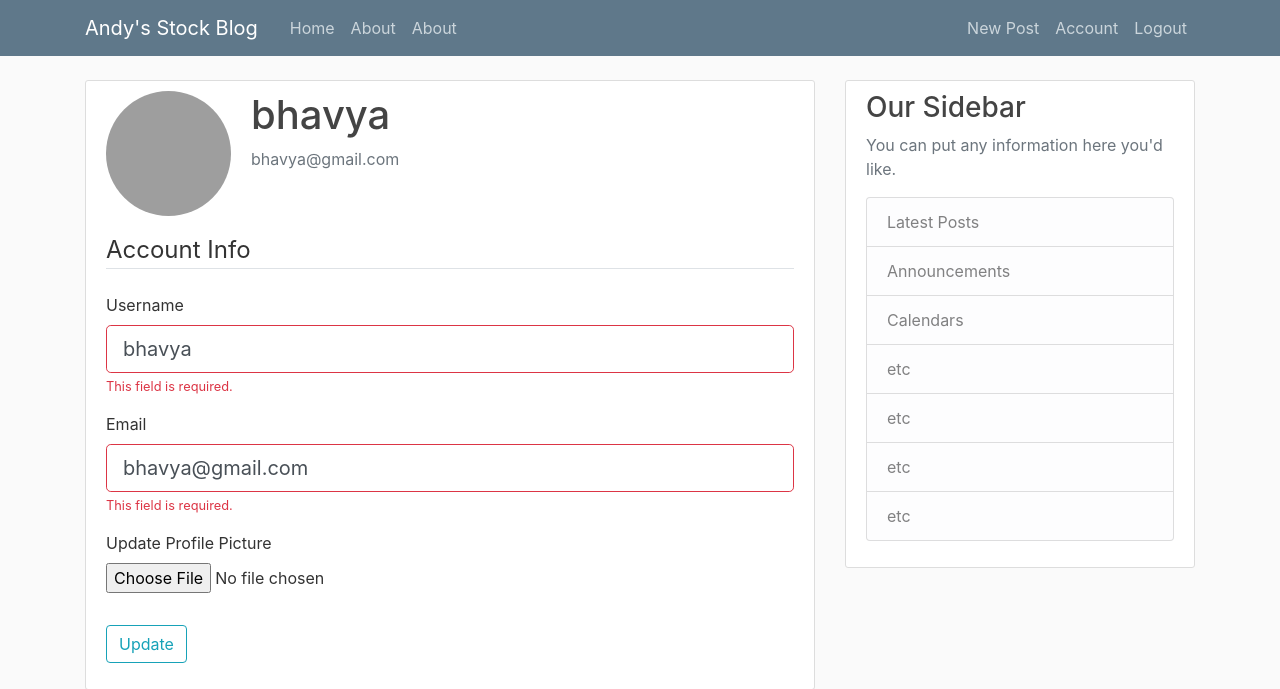
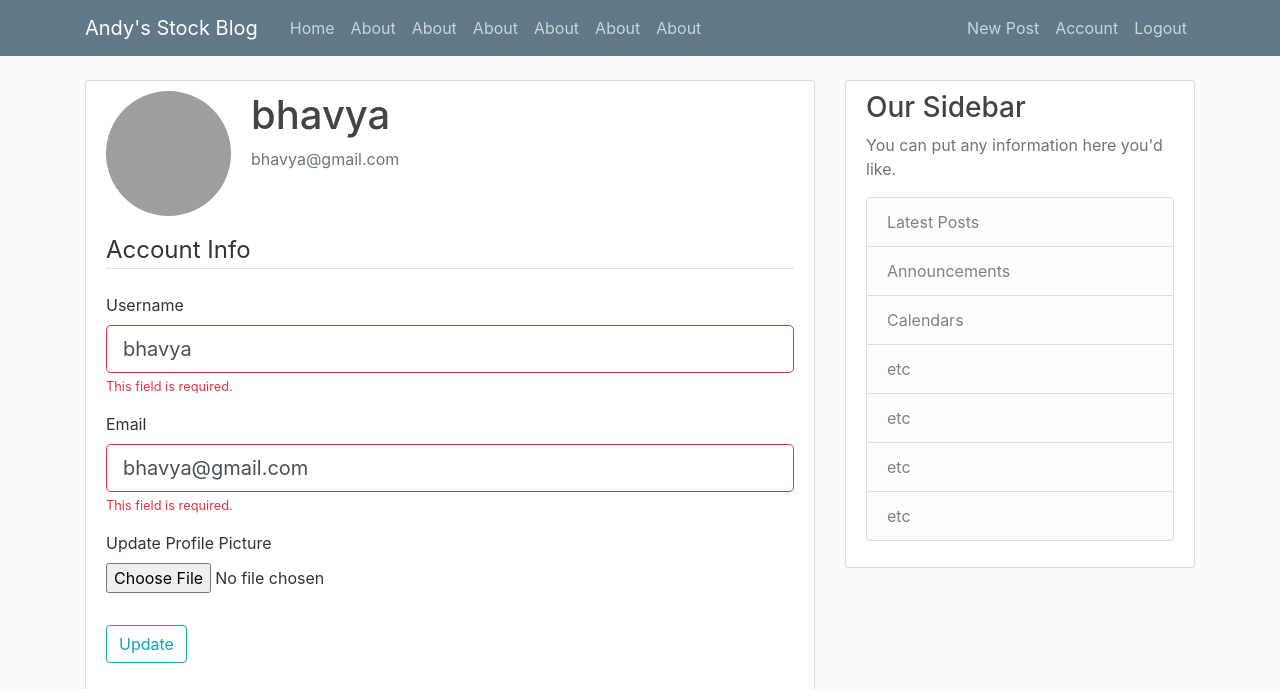
Before and after one commit to bhavyakundra/Blog-Site, a Flask app: page /account in a window 1280 px wide. Shown: the top 689 px of the page. Run offline with Flask 2, Linux system fonts and the light colour scheme; a user stored in the database is signed in; parts of the project's set-up code (start-up, migrations or seed data) failed here and were passed over; some libraries are stand-ins or nearby versions; grey boxes are pictures that could not be loaded.

Commit message:
Update layout.html

```diff
--- a/flask_blog_andy/flaskblog/templates/layout.html
+++ b/flask_blog_andy/flaskblog/templates/layout.html
@@ -27,6 +27,10 @@
           <div class="collapse navbar-collapse" id="navbarToggle">
             <div class="navbar-nav mr-auto">
               <a class="nav-item nav-link" href="{{ url_for('main.home') }}">Home</a>
+              <a class="nav-item nav-link" href="{{ url_for('main.about') }}">About</a>
+              <a class="nav-item nav-link" href="{{ url_for('main.about') }}">About</a>
+              <a class="nav-item nav-link" href="{{ url_for('main.about') }}">About</a>
+              <a class="nav-item nav-link" href="{{ url_for('main.about') }}">About</a>
               <a class="nav-item nav-link" href="{{ url_for('main.about') }}">About</a>
               <a class="nav-item nav-link" href="{{ url_for('main.about') }}">About</a>
             </div>
```
